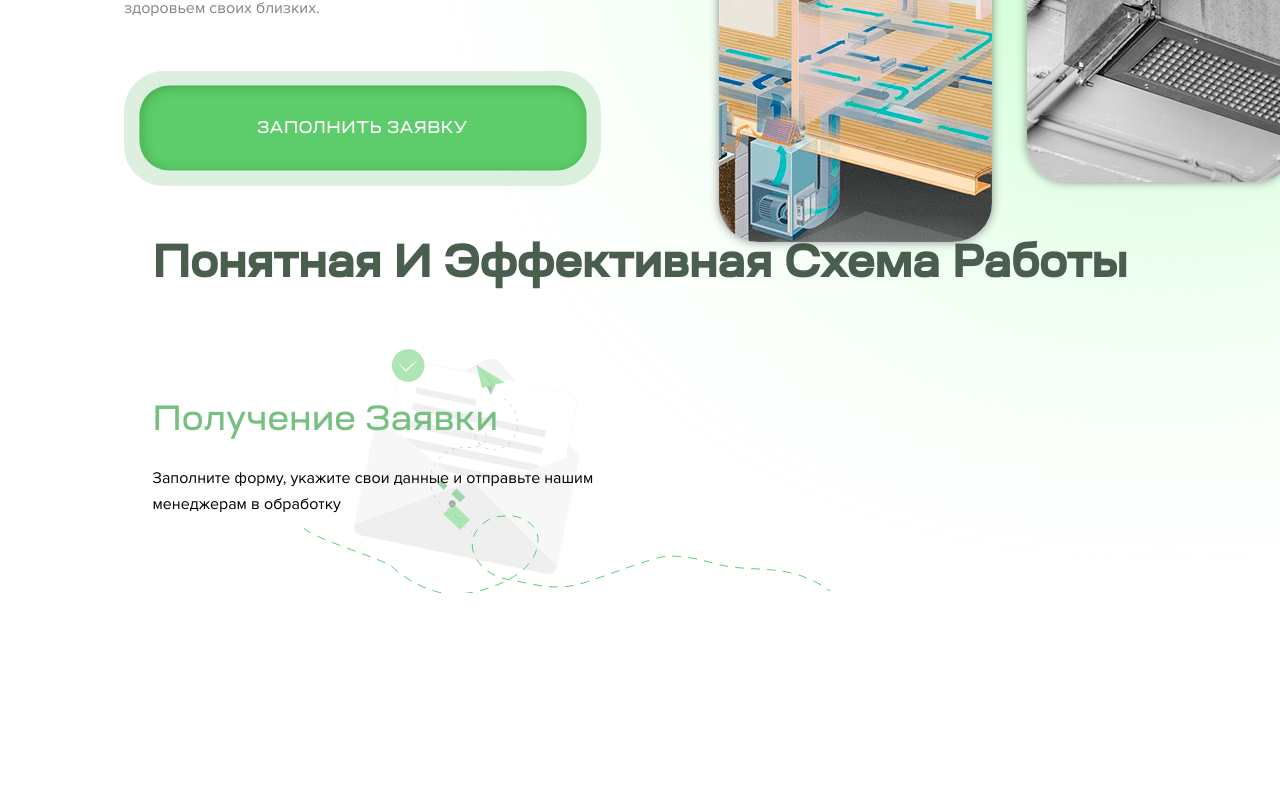
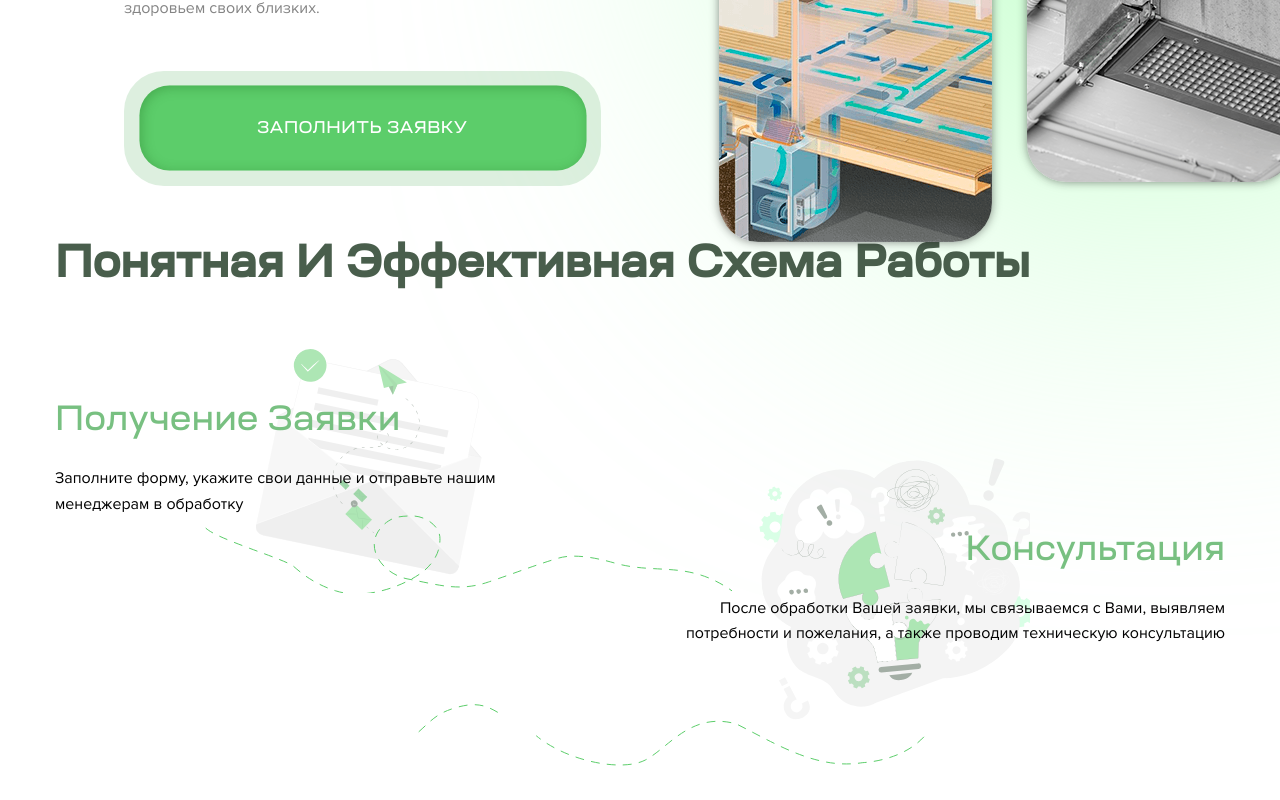
Before and after one commit to Lehano-A/fresh-air, a React (Create React App) app: page / in a window 1280 px wide. Shown: the part 4407-5207 px from the top of the page. Before the commit the page ends 5025 px from the top, so only its background shows below. Built offline with nearby package versions, Linux system fonts and the light colour scheme.

Commit message:
Добавляет компонент Consultation

```diff
--- /dev/null
+++ b/src/components/Main/WorkScheme/Steps/Consultation/Consultation.tsx
@@ -0,0 +1,17 @@
+import React from 'react';
+
+function Consultation() {
+  return (
+    <div className='work-scheme__step work-scheme__consultation'>
+      <h3 className='work-scheme__subtitle work-scheme__subtitle_align-right'>
+        Консультация
+      </h3>
+      <p className='work-scheme__text work-scheme__text_align-right'>
+        После обработки Вашей заявки, мы связываемся с Вами, выявляем
+        потребности и пожелания, а также проводим техническую консультацию
+      </p>
+    </div>
+  );
+}
+
+export default Consultation;
--- a/src/components/Main/WorkScheme/Steps/Steps.tsx
+++ b/src/components/Main/WorkScheme/Steps/Steps.tsx
@@ -1,11 +1,13 @@
 import React from 'react';
 import ReceivingApplication from './ReceivingApplication/ReceivingApplication';
+import Consultation from './Consultation/Consultation';
 
 function Steps() {
   return (
-    <>
+    <div className='work-scheme__steps'>
       <ReceivingApplication />
-    </>
+      <Consultation />
+    </div>
   );
 }
 
--- a/src/scss/components/_work-scheme.scss
+++ b/src/scss/components/_work-scheme.scss
@@ -1,9 +1,14 @@
 @use '../abstracts/mixins/mixins' as *;
 
 .work-scheme {
+  &__steps {
+    display: grid;
+
+    grid-template-columns: repeat(12, 1fr);
+    column-gap: 20px;
+  }
   &__step {
     position: relative;
-    height: 300px;
   }
 
   &__title {
@@ -15,18 +20,29 @@
     @include subtitle-h3;
     font-size: 35px;
     font-weight: 400;
+
+    &_align-right {
+      text-align: end;
+    }
   }
 
   &__text {
     margin: 21px 0 12px;
     line-height: 1.62;
+
+    &_align-right {
+      text-align: end;
+    }
   }
 
   &__receiving-application {
+    grid-row: 1/4;
+    grid-column: 1/7;
     display: flex;
     flex-direction: column;
     justify-content: center;
     max-width: 496px;
+    height: 300px;
 
     /* письмо */
     &::before {
@@ -34,14 +50,10 @@
       position: absolute;
       top: 1.5%;
       right: 11.5%;
-
-      display: inline-block;
       width: 238px;
       height: 100%;
-
       background-image: url('../../images/Components/WorkScheme/letter.svg');
       background-repeat: no-repeat;
-      background-size: max-content;
       background-position: center;
       z-index: -1;
     }
@@ -52,10 +64,44 @@
       position: absolute;
       top: 67%;
       right: -36.5%;
-      display: inline-block;
       width: 527px;
       height: 78px;
       background-image: url('../../images/Components/WorkScheme/pathes/path-1.svg');
     }
   }
+
+  &__consultation {
+    position: relative;
+    grid-row: 3/7;
+    grid-column: 7/13;
+    height: 272px;
+    margin-top: 14px;
+
+    /* мозг */
+    &::before {
+      content: '';
+      position: absolute;
+      top: -29%;
+      left: 17.6%;
+      width: 279px;
+      height: 100%;
+      background-image: url('../../images/Components/WorkScheme/brain.svg');
+      background-repeat: no-repeat;
+      background-size: max-content;
+      // background-position: center;
+      z-index: -1;
+    }
+
+    /* путь-2 */
+    &::after {
+      content: '';
+      position: absolute;
+      left: -40.3%;
+      bottom: 6%;
+      width: 506.29px;
+      height: 80.15px;
+      background-image: url('../../images/Components/WorkScheme/pathes/path-2.svg');
+      background-size: cover;
+    }
+  }
 }
```
